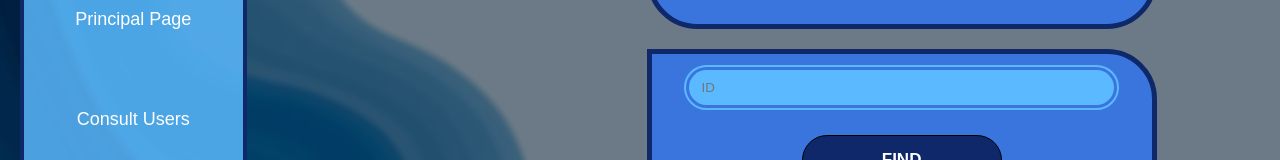
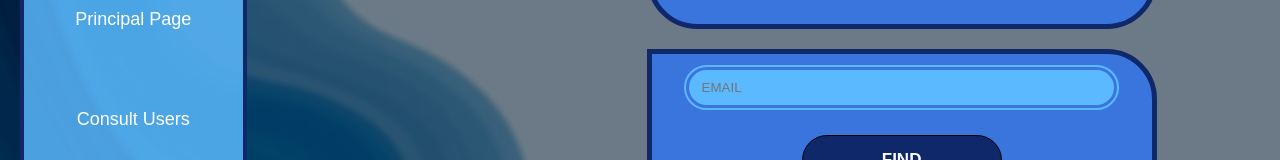
Before and after one commit to SaulArteaga/ChatXPress-FrontEnd-Web, a React (Create React App) app: page /findUser in a window 1280 px wide. Shown: the part 166-326 px from the top of the page. Built offline with nearby package versions, Linux system fonts and the light colour scheme; no server answers.

Commit message:
feat(FindUserContainer): created functions to handle the api call

```diff
--- a/src/components/findUser/FindUserContainer.tsx
+++ b/src/components/findUser/FindUserContainer.tsx
@@ -1,7 +1,23 @@
+import { useState } from "react";
+import style from "./FindUserContainer.module.css";
+import { getUserByEmail } from "../../services/users.services";
 import React from "react";
-import style from "./FindUserContainer.module.css";
+import { usersContext } from "../../contexts/usersContext";
 
 function FindUserContainer() {
+  const [email, setEmail] = useState("");
+  const { setUsers } = React.useContext(usersContext);
+
+  const findUser = async () => {
+    const data = await getUserByEmail(email);
+    console.log(data);
+    setUsers(data);
+  };
+
+  const handleInputChange = (e: any) => {
+    setEmail(e.target.value);
+  };
+
   return (
     <div className={style.findUserContainer}>
       <div className={style.findUserSubContainers}>
@@ -10,8 +26,15 @@ function FindUserContainer() {
         </div>
         <div className={style.subContainer}>
           <div className={style.findInputContainer}>
-            <input className={style.customInput} placeholder="ID"></input>
-            <button className={style.buttonStyle}>FIND</button>
+            <input
+              className={style.customInput}
+              placeholder="EMAIL"
+              value={email}
+              onChange={handleInputChange}
+            ></input>
+            <button className={style.buttonStyle} onClick={() => findUser()}>
+              FIND
+            </button>
           </div>
         </div>
       </div>
```
